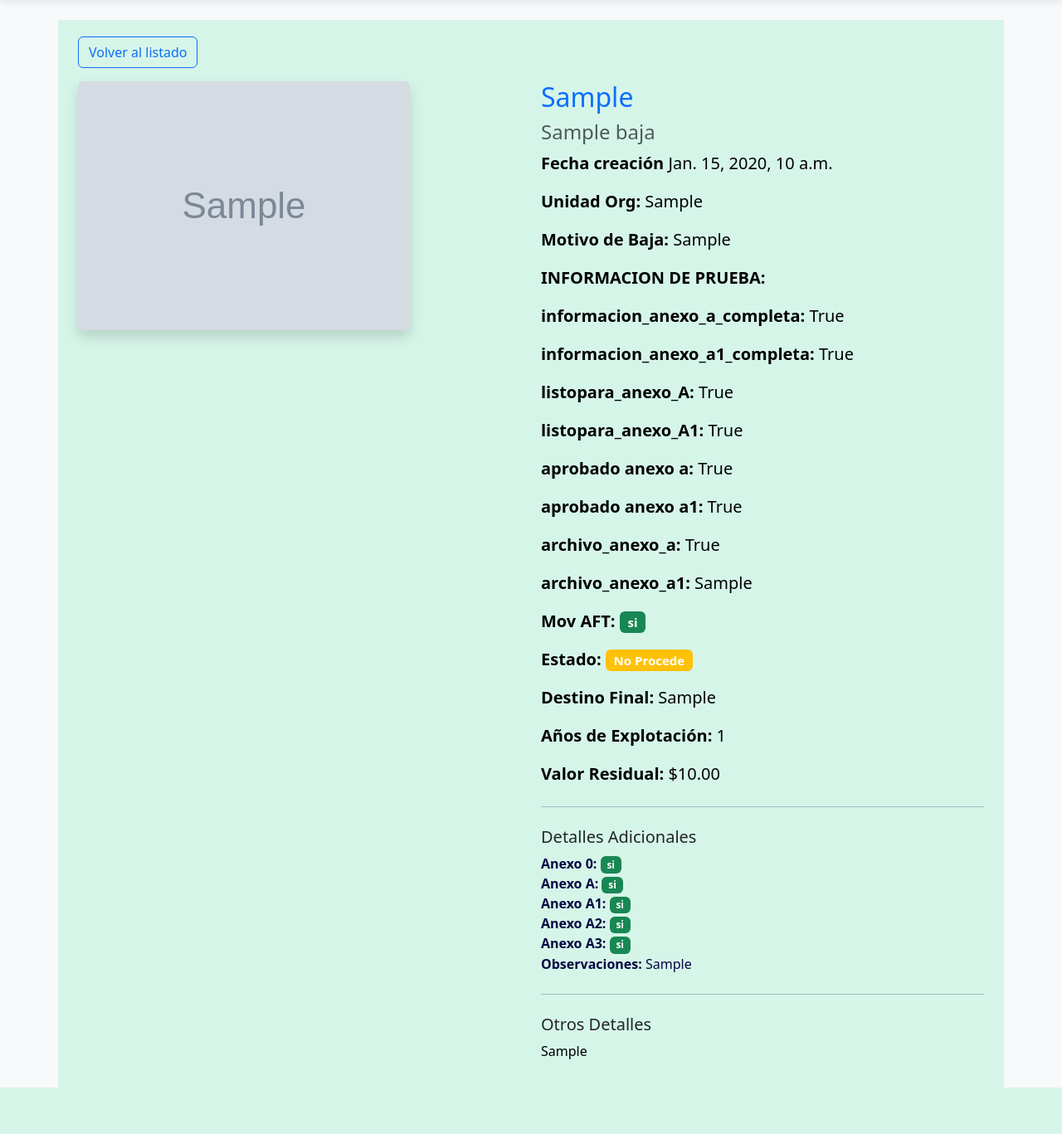
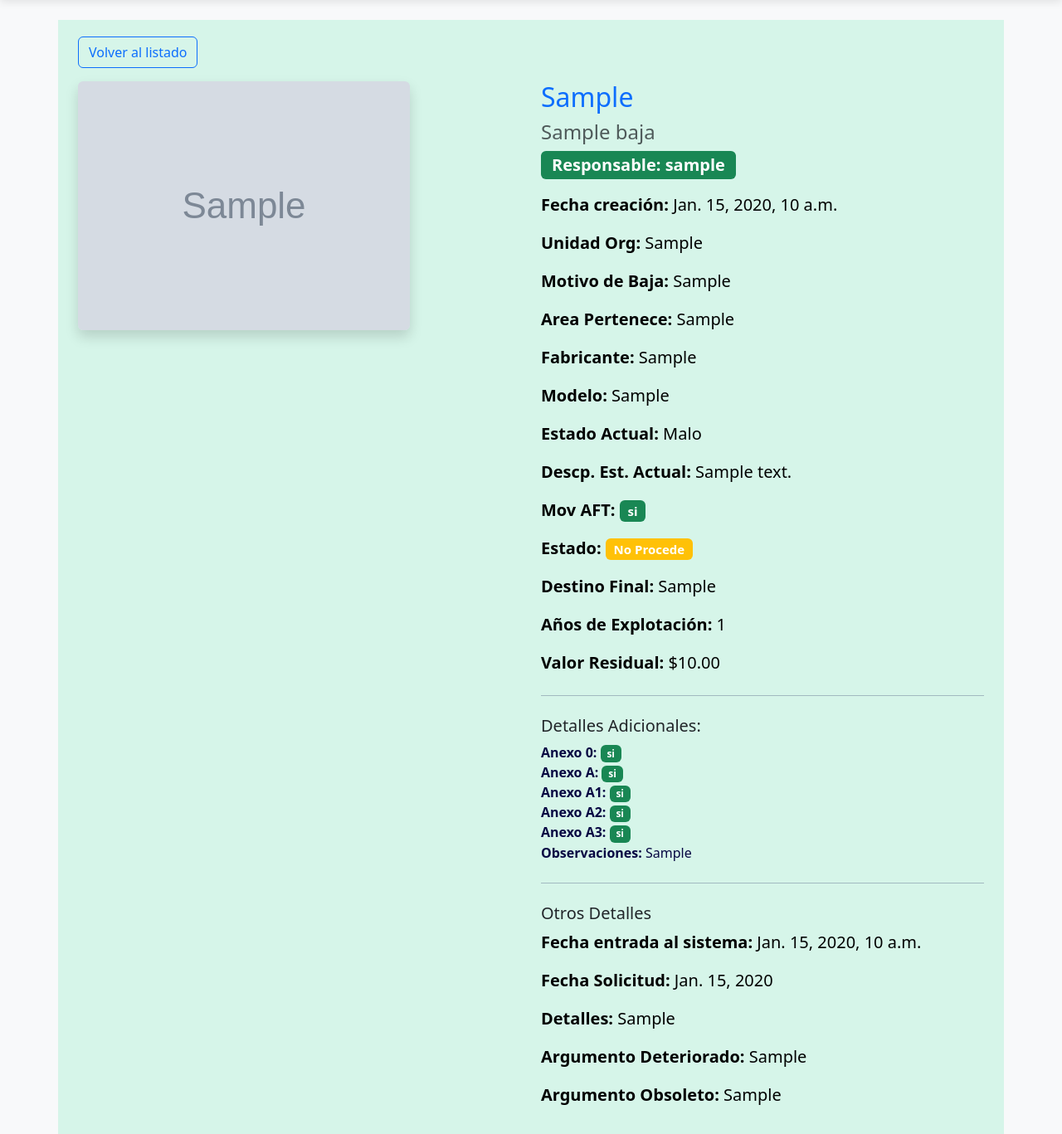
Before and after one commit to maikelamaran/bajas_tecnicas, a Django app: page /bajas/1 in a window 1280 px wide. Shown: the part 68-1435 px from the top of the page at 83% size. Before the commit the page ends 1379 px from the top, so only its background shows below. Run offline with Django 5.2, Linux system fonts and the light colour scheme; tables that the repository leaves empty hold one stand-in row (values such as "Sample post"); grey boxes marked "Sample" are stand-in pictures; some libraries are stand-ins or nearby versions.

Commit message:
ser capaz de filtrar por responsables, ya los admin totales son capaces de asignar responsables, actualizacion de la pagina de las bajas con la info

```diff
--- a/bajastecnicas/bajas/templates/bajas/bajas_page.html
+++ b/bajastecnicas/bajas/templates/bajas/bajas_page.html
@@ -21,19 +21,24 @@
         <div class="col-md-6">
             <h2 class="text-primary">{{ baja.no_inv|default:baja.inm_herramienta }}</h2>
             <h4 class="text-muted">{{ baja.denominacion_SAP }}</h4>
-
-            <p class="fs-5"><strong>Fecha creación</strong> {{ baja.date }}</p>
+            <p class="fs-5 badge bg-success"><strong>Responsable: </strong> {{ baja.responsable }}</p>
+            <p class="fs-5"><strong>Fecha creación:</strong> {{ baja.date }}</p>
             <p class="fs-5"><strong>Unidad Org:</strong> {{ baja.unidad_org }}</p>
             <p class="fs-5"><strong>Motivo de Baja:</strong> {{ baja.motivo_baja }}</p>
-            <p class="fs-5"><strong>INFORMACION DE PRUEBA:</strong></p>
-            <p class="fs-5"><strong>informacion_anexo_a_completa:</strong> {{ baja.informacion_anexo_a_completa }}</p>
+            <p class="fs-5"><strong>Area Pertenece:</strong> {{ baja.area_pertenece }}</p>
+            <p class="fs-5"><strong>Fabricante:</strong> {{ baja.fabricante }}</p>
+            <p class="fs-5"><strong>Modelo:</strong> {{ baja.modelo }}</p>
+            <p class="fs-5"><strong>Estado Actual:</strong> {{ baja.estado_actual }}</p>
+            <p class="fs-5"><strong>Descp. Est. Actual:</strong> {{ baja.descripcion_est_actual }}</p>
+
+            {% comment %} <p class="fs-5"><strong>informacion_anexo_a_completa:</strong> {{ baja.informacion_anexo_a_completa }}</p>
             <p class="fs-5"><strong>informacion_anexo_a1_completa:</strong> {{ baja.informacion_anexo_a1_completa }}</p>
             <p class="fs-5"><strong>listopara_anexo_A:</strong> {{ baja.listopara_anexo_A }}</p>
             <p class="fs-5"><strong>listopara_anexo_A1:</strong> {{ baja.listopara_anexo_A1 }}</p>
             <p class="fs-5"><strong>aprobado anexo a:</strong> {{ baja.listopara_anexo_A1 }}</p>
             <p class="fs-5"><strong>aprobado anexo a1:</strong> {{ baja.aprobado_anexoA1 }}</p>
             <p class="fs-5"><strong>archivo_anexo_a:</strong> {{ baja.aprobado_anexoA }}</p>
-            <p class="fs-5"><strong>archivo_anexo_a1:</strong> {{ baja.archivo_anexo_a1 }}</p>
+            <p class="fs-5"><strong>archivo_anexo_a1:</strong> {{ baja.archivo_anexo_a1 }}</p> {% endcomment %}
             <p class="fs-5"><strong>Mov AFT:</strong>
                 {% if baja.mov_aft == 'si' %}
                     <span class="badge bg-success">{{ baja.mov_aft }}</span>
@@ -58,7 +63,7 @@
 
             <hr class="my-4">
 
-            <h5 class="text-dark">Detalles Adicionales</h5>
+            <h5 class="text-dark">Detalles Adicionales:</h5>
             <ul class="list-unstyled">
                 <li><strong>Anexo 0:</strong>
                     {% if baja.anexo_0 == 'si' %}
@@ -85,18 +90,18 @@
 
                     </li>
                 <li><strong>Anexo A2:</strong>
-                    {% if baja.anexo_a2 %}
+                    {% if baja.anexo_a2 == 'si' %}
                     <span class="badge bg-success">{{ baja.anexo_a2 }}</span>
-                    {% else %}
-                        <span class="badge bg-danger">no</span>
+                      {% else %}
+                        <span class="badge bg-danger">{{ baja.anexo_a2 }}</span>
                     {% endif %}
 
                     </li>
                 <li><strong>Anexo A3:</strong>
-                    {% if baja.anexo_a3%}
+                    {% if baja.anexo_a3 == 'si' %}
                     <span class="badge bg-success">{{ baja.anexo_a3 }}</span>
-                    {% else %}
-                        <span class="badge bg-danger">no</span>
+                      {% else %}
+                        <span class="badge bg-danger">{{ baja.anexo_a3 }}</span>
                     {% endif %}
 
                     </li>
@@ -106,7 +111,12 @@
             <hr class="my-4">
 
             <h5 class="text-dark">Otros Detalles</h5>
-            <p>{{ baja.detalle }}</p>
+            <p class="fs-5"><strong>Fecha entrada al sistema:</strong> {{ baja.date }}</p>
+            <p class="fs-5"><strong>Fecha Solicitud:</strong> {{ baja.fecha_solicitud }}</p>
+            <p class="fs-5"><strong>Detalles:</strong> {{ baja.detalle }}</p>
+            <p class="fs-5"><strong>Argumento Deteriorado:</strong> {{ baja.argumento_deteriorado }}</p>
+            <p class="fs-5"><strong>Argumento Obsoleto:</strong> {{ baja.argumento_obsoleto }}</p>
+
         </div>
     </div>
 
--- a/bajastecnicas/bajas/views.py
+++ b/bajastecnicas/bajas/views.py
@@ -26,6 +26,8 @@ from datetime import datetime
 from django.templatetags.static import static
 from django.contrib import messages
 import os
+from django.contrib.auth import get_user_model
+User = get_user_model()
 # Create your views here.
 
 
@@ -47,6 +49,16 @@ def bajas_list(request):
     anexo_a1 = request.GET.get('anexo_a1')
     anexo_a2 = request.GET.get('anexo_a2')
     anexo_a3 = request.GET.get('anexo_a3')
+
+    # Filtro por responsable (ID de usuario)
+    responsable_id = request.GET.get('responsable')
+    if responsable_id:
+        bajass = bajass.filter(responsable_id=responsable_id)
+
+    # Obtener solo los usuarios que ya están asignados como responsables en alguna baja
+    responsables_ids = Bajas.objects.exclude(responsable__isnull=True).values_list('responsable', flat=True).distinct()
+    responsables = User.objects.filter(id__in=responsables_ids)
+    #responsables = User.objects.filter(id__in=responsables_ids).order_by('first_name', 'last_name', 'username')
 
     if noinv_herramienta:
 
@@ -114,7 +126,7 @@ def bajas_list(request):
 
 
     bajass = bajass.order_by('id')
-    paginator = Paginator(bajass, 3)
+    paginator = Paginator(bajass, 10)#AQUI EL PAGINADOR COUNT, VOY A PROBAR CON 10
     page_number = request.GET.get('page')
     bajas = paginator.get_page(page_number)
 
@@ -136,6 +148,7 @@ def bajas_list(request):
         "puede_llenar_anexo_a3": request.user.has_perm("users.llenar_anexo_a3"),
         "puede_crear_anexo_a3": request.user.has_perm("users.crear_anexo_a3"),
         "puede_admin_roles": puede_admin_roles,
+        "responsables": responsables,#para tener la lista de usuarios que son responsables YA EN ALGUNA BAJA y pasarlo en los filtros
     }
 
     # fin paginador
```
Also changed, not shown: bajastecnicas/bajas/templates/bajas/bajas_list.html (+13 -0 lines).
